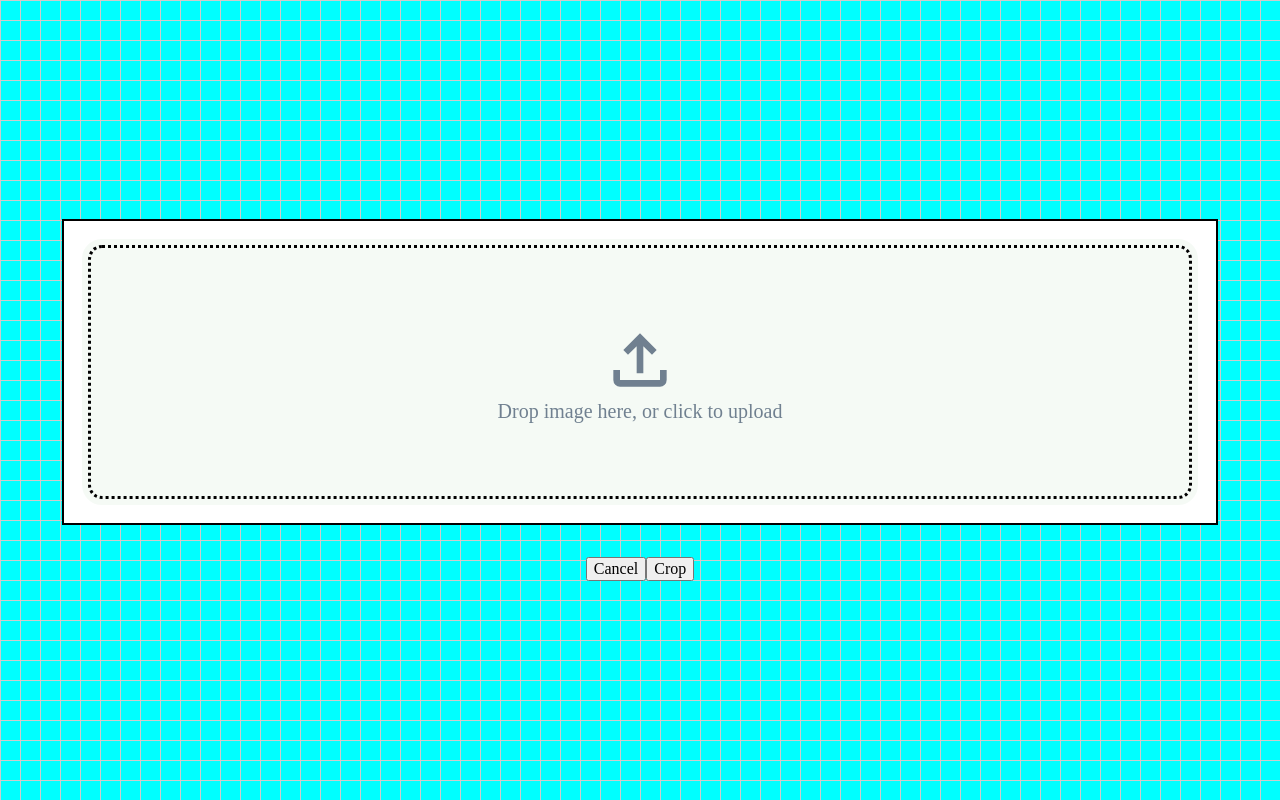
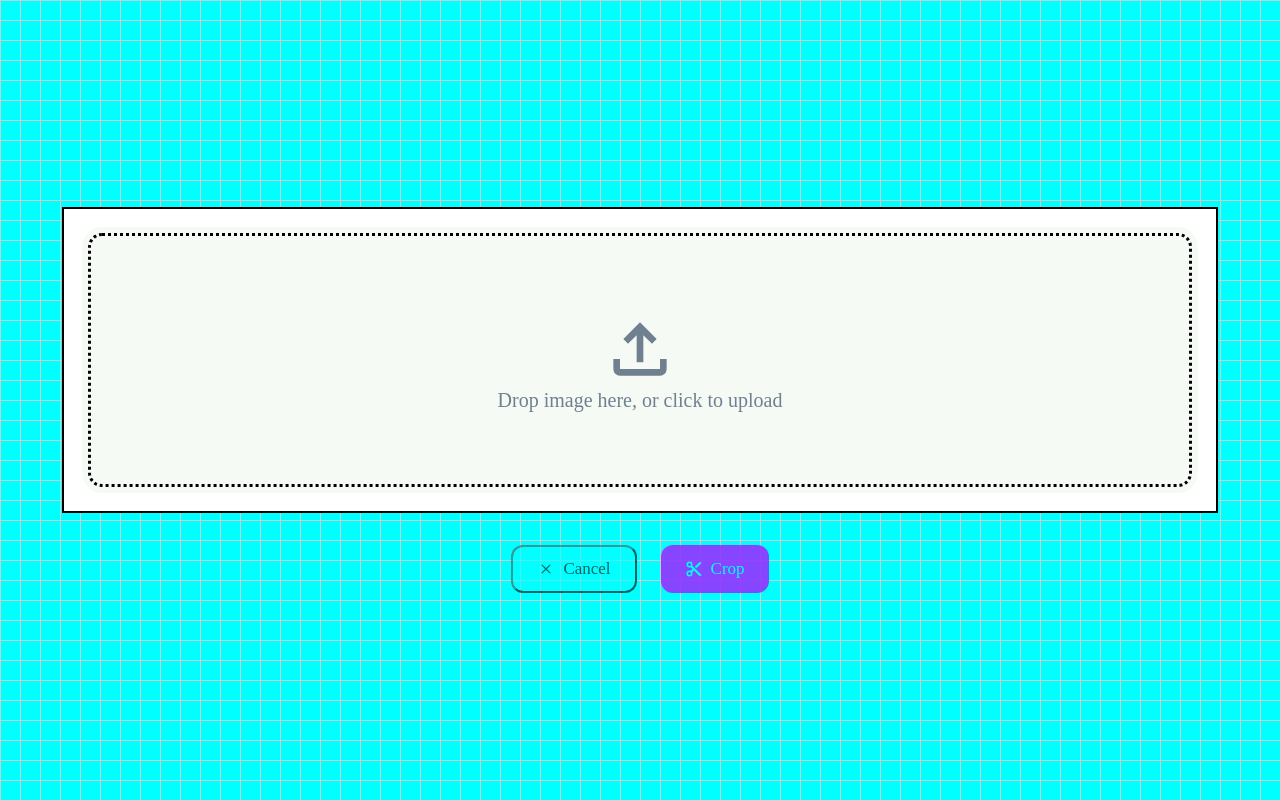
Before and after one commit to kolhov/Image-Crop, a Vue app: page / in a window 1280 px wide. Built offline with nearby package versions, Linux system fonts and the light colour scheme; the HTML template or start-up script is replaced by a standard one.

Commit message:
styling buttons

```diff
--- /dev/null
+++ b/src/components/Button/Button.vue
@@ -0,0 +1,37 @@
+<script setup lang="ts">
+interface ButtonProps {
+  type?: "primary" | "secondary";
+}
+
+const { type = "primary" } = defineProps<ButtonProps>();
+</script>
+
+<template>
+  <button class="btn" :class="type === `primary` ? `btn--primary` : ``">
+    <slot></slot>
+  </button>
+</template>
+
+<style lang="scss" scoped>
+.btn {
+  padding: 12px 24px;
+  color: black;
+  font-size: 17px;
+
+  background-color: aqua;
+  border-radius: 12px;
+  cursor: pointer;
+  opacity: 0.6;
+
+  &:hover {
+    opacity: 1;
+  }
+
+  &--primary {
+    opacity: 0.9;
+    color: aqua;
+    border: none;
+    background-color: rgb(149, 50, 255);
+  }
+}
+</style>
--- a/src/components/Crop/Crop.vue
+++ b/src/components/Crop/Crop.vue
@@ -3,6 +3,9 @@ import { computed, ref, watch } from "vue";
 import CropLayout from "./CropLayout.vue";
 import type { HighlightNormalizedBounds, ImageSize } from "@/lib/types";
 import DropZone from "../DropZone/DropZone.vue";
+import Button from "../Button/Button.vue";
+import CancelIcon from "../Icons/CancelIcon.vue";
+import ScissorsIcon from "../Icons/ScissorsIcon.vue";
 
 const userImage = ref();
 const aspectRatio = ref<string | null>();
@@ -40,8 +43,14 @@ function cancelHandler() {
       <DropZone v-else v-model="userImage" />
     </div>
     <div class="crop__buttons">
-      <button @click="cancelHandler">Cancel</button>
-      <button>Crop</button>
+      <Button type="secondary" @click="cancelHandler" class="btn">
+        <CancelIcon class="btn__icon" />
+        Cancel
+      </Button>
+      <Button class="btn">
+        <ScissorsIcon class="btn__icon" />
+        Crop
+      </Button>
     </div>
   </div>
 </template>
@@ -100,5 +109,22 @@ function cancelHandler() {
 
     object-fit: contain;
   }
+
+  &__buttons {
+    display: flex;
+    gap: 24px;
+  }
+}
+
+.btn {
+  display: flex;
+  justify-content: center;
+  align-items: center;
+  gap: 8px;
+
+  &__icon {
+    height: 18px;
+    width: 18px;
+  }
 }
 </style>
--- a/src/components/DropZone/DropZone.vue
+++ b/src/components/DropZone/DropZone.vue
@@ -1,6 +1,6 @@
 <script setup lang="ts">
 import { ref } from "vue";
-import Upload from "../Icons/Upload.vue";
+import Upload from "../Icons/UploadIcon.vue";
 
 const isDragOver = ref(false);
 const img = defineModel();
--- /dev/null
+++ b/src/components/Icons/CancelIcon.vue
@@ -0,0 +1,17 @@
+<template>
+  <svg
+    xmlns="http://www.w3.org/2000/svg"
+    width="24"
+    height="24"
+    viewBox="0 0 24 24"
+  >
+    <path
+      fill="none"
+      stroke="currentColor"
+      stroke-linecap="round"
+      stroke-linejoin="round"
+      stroke-width="1.5"
+      d="M6.758 17.243L12.001 12m5.243-5.243L12 12m0 0L6.758 6.757M12.001 12l5.243 5.243"
+    />
+  </svg>
+</template>
--- /dev/null
+++ b/src/components/Icons/ScissorsIcon.vue
@@ -0,0 +1,13 @@
+<template>
+  <svg
+    xmlns="http://www.w3.org/2000/svg"
+    width="24"
+    height="24"
+    viewBox="0 0 24 24"
+  >
+    <path
+      fill="currentColor"
+      d="m19 3l-6 6l2 2l7-7V3m-10 9.5a.5.5 0 0 1-.5-.5a.5.5 0 0 1 .5-.5a.5.5 0 0 1 .5.5a.5.5 0 0 1-.5.5M6 20a2 2 0 0 1-2-2a2 2 0 0 1 2-2a2 2 0 0 1 2 2a2 2 0 0 1-2 2M6 8a2 2 0 0 1-2-2a2 2 0 0 1 2-2a2 2 0 0 1 2 2a2 2 0 0 1-2 2m3.64-.36c.23-.5.36-1.05.36-1.64a4 4 0 0 0-4-4a4 4 0 0 0-4 4a4 4 0 0 0 4 4c.59 0 1.14-.13 1.64-.36L10 12l-2.36 2.36C7.14 14.13 6.59 14 6 14a4 4 0 0 0-4 4a4 4 0 0 0 4 4a4 4 0 0 0 4-4c0-.59-.13-1.14-.36-1.64L12 14l7 7h3v-1z"
+    />
+  </svg>
+</template>
```
Also changed, not shown: src/components/Icons/UploadIcon.vue (renamed from src/components/Icons/Upload.vue).
